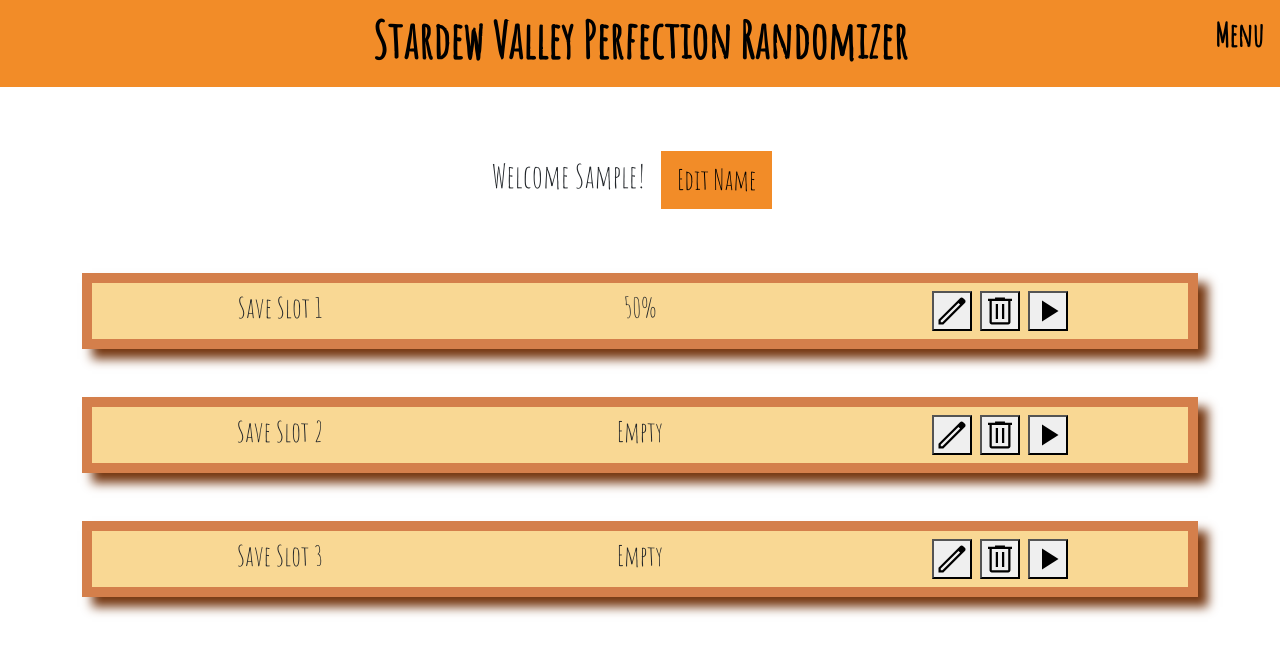
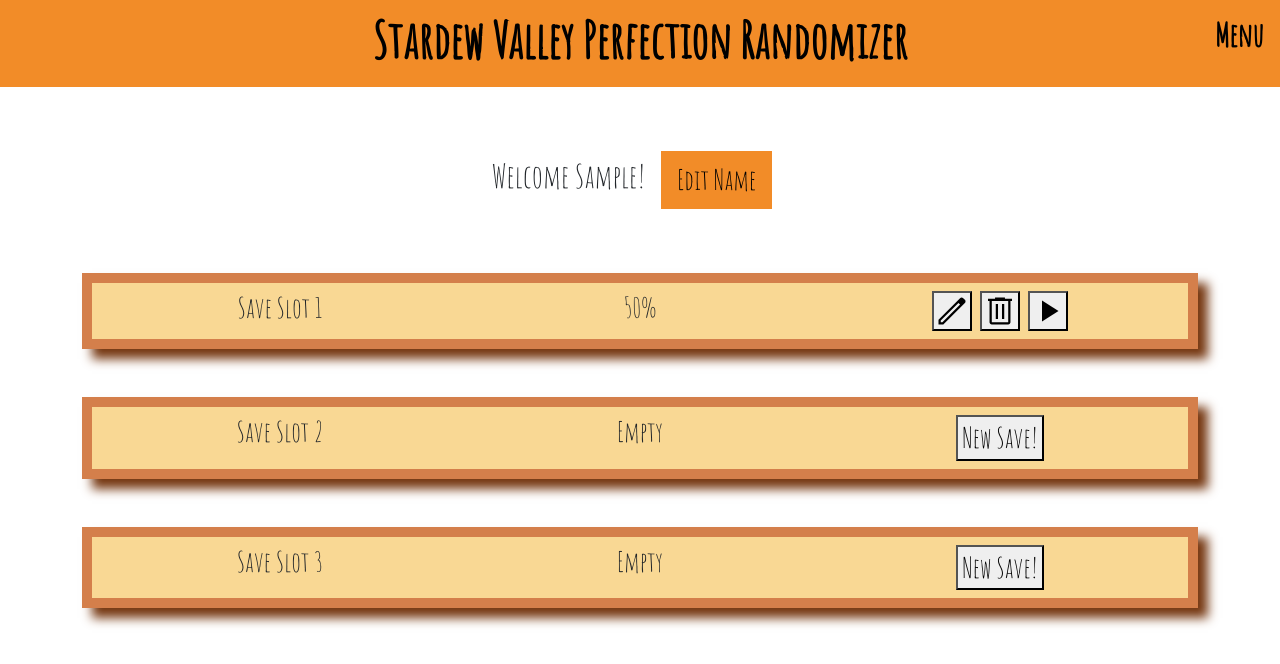
Before and after one commit to killingsworth-kristen/stardew-randomizer-react, a React (Create React App) app: page /name in a window 1280 px wide. Both pictures are taken after typing "Sample" into the empty fields and a click on the button "save". Shown: the top 664 px of the page. Built offline with nearby package versions, Linux system fonts and the light colour scheme.

Commit message:
dynamic edit/new save btns based on storage

```diff
--- a/src/components/EditDeletePlayBtns.js
+++ b/src/components/EditDeletePlayBtns.js
@@ -1,7 +1,7 @@
 import React from "react";
 import { useNavigate } from 'react-router-dom';
 
-export default function EditDeletePlayBtns ({saveSlotNum}) {
+export default function EditDeletePlayBtns ({saveSlotNum, empty}) {
     const navigate = useNavigate()
 
     function editSave (e) {
@@ -24,8 +24,9 @@
         return;
     }
 
+    // console.log(empty);
     return (
-        <div className="col">
+        <div className={empty == true ? "hidden col" : "col"}>
             <button className={`edit-delete-play-btn`} onClick={editSave}>
                 <img className="edit-delete-play-btn-icon" id={`save-slot-${saveSlotNum}-edit`} src="/assets/icons/edit.svg" alt="edit save"/>
             </button>
--- a/src/components/NewSaveBtn.js
+++ b/src/components/NewSaveBtn.js
@@ -1,12 +1,14 @@
 import React from "react";
 // import test from "../utils/test.js"
 
-export default function NewSaveBtn () {
+export default function NewSaveBtn ({ empty }) {
+
+    // console.log(empty);
     return (
-        <div className="col">
-        <button className="new-save-btn">
-            <h3 className="new-save-btn-text">New Save!</h3>
-        </button>
-    </div>
+        <div className={empty == false ? "hidden col" : "col"}>
+            <button className="new-save-btn">
+                <h3 className="new-save-btn-text">New Save!</h3>
+            </button>
+        </div>
     )
 }
--- a/src/components/pages/AllSaves.js
+++ b/src/components/pages/AllSaves.js
@@ -12,16 +12,64 @@
     let navigate = useNavigate();
 
     const [name, setName] = useState(localStorage.getItem("name"));
+    let allSaveStatus = localStorage.getItem("all-save-status");
+    let splitSaves = [];
+    let save1Storage;
+    let save2Storage;
+    let save3Storage;
+
+    if (allSaveStatus == null | allSaveStatus === "" | !allSaveStatus) {
+        localStorage.setItem("all-save-status",[JSON.stringify({"save1Status": "50"}), JSON.stringify({"save2Status": "null"}), JSON.stringify({"save3Status": "null"})]);
+        save1Storage = {save1Status: "50"};
+        save2Storage = {save2Status: "null"};
+        save3Storage = {save3Status: "null"};
+    } else {
+        splitSaves = allSaveStatus.split(",");
+        save1Storage = JSON.parse(splitSaves[0]);
+        save2Storage = JSON.parse(splitSaves[0]);
+        save3Storage = JSON.parse(splitSaves[0]);
+    }
+
+
+    const [save1Percentage, setSave1Percentage] = useState("Empty")
+    const [save2Percentage, setSave2Percentage] = useState("Empty")
+    const [save3Percentage, setSave3Percentage] = useState("Empty")
 
     useEffect(() => {
         if (name === null | name === 'null' | name === '') {
             navigate(`/name`);
         }
-      }, []);
+
+        showPercentage();
+      },[]);
 
     function editName (e) {
         setName(localStorage.setItem("name", null));
         navigate(`/name`);
+    }
+
+    function showPercentage () {
+        if (save1Storage.save1Status != null) {
+            setSave1Percentage(save1Storage.save1Status + "%");
+        }
+
+        if (save2Storage.save2Status != null) {
+            setSave2Percentage(save2Storage.save2Status + "%");
+        }
+
+        if (save3Storage.save3Status != null) {
+            setSave3Percentage(save3Storage.save3Status + "%");
+        }
+    }
+
+    function isSaveEmpty (savePercent) {
+        if (savePercent == "Empty") {
+            console.log(savePercent, "true");
+            return true;
+        } else {
+            console.log(savePercent, "false");
+            return false;
+        }
     }
 
     return (
@@ -37,9 +85,10 @@
                             <h3>Save Slot 1</h3>
                         </div>
                         <div className="col">
-                            <h3>50%</h3>
+                            <h3>{save1Percentage}</h3>
                         </div>
-                        <EditDeletePlayBtns saveSlotNum={1}/>
+                        <NewSaveBtn  empty={isSaveEmpty(save1Percentage)}/>
+                        <EditDeletePlayBtns empty={isSaveEmpty(save1Percentage)} saveSlotNum={1}/>
                     </div>
                     <div className="row" id="row-2">
                         <div className="col">
@@ -49,11 +98,11 @@
                         </div>
                         <div className="col">
                             <div>
-                                <h3>Empty</h3>
+                                <h3>{save2Percentage}</h3>
                             </div>
                         </div>
-                        {/* <NewSaveBtn /> */}
-                        <EditDeletePlayBtns saveSlotNum={2}/>
+                        <NewSaveBtn empty={isSaveEmpty(save2Percentage)}/>
+                        <EditDeletePlayBtns empty={isSaveEmpty(save2Percentage)} saveSlotNum={2}/>
 
                     </div>
                     <div className="row" id="row-3">
@@ -64,11 +113,11 @@
                         </div>
                         <div className="col">
                             <div>
-                                <h3>Empty</h3>
+                                <h3>{save3Percentage}</h3>
                             </div>
                         </div>
-                        {/* <NewSaveBtn /> */}
-                        <EditDeletePlayBtns saveSlotNum={3}/>
+                        <NewSaveBtn empty={isSaveEmpty(save3Percentage)}/>
+                        <EditDeletePlayBtns empty={isSaveEmpty(save3Percentage)} saveSlotNum={3}/>
                     </div>
                 </div>
             </div>
```
Lines whose indentation alone changed are shown as unchanged.
